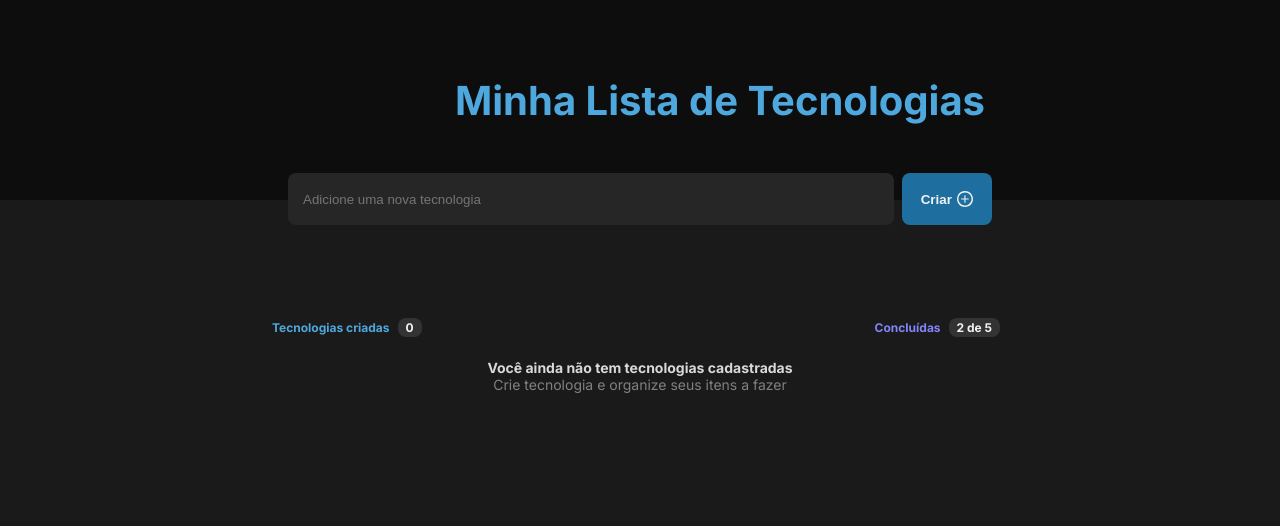
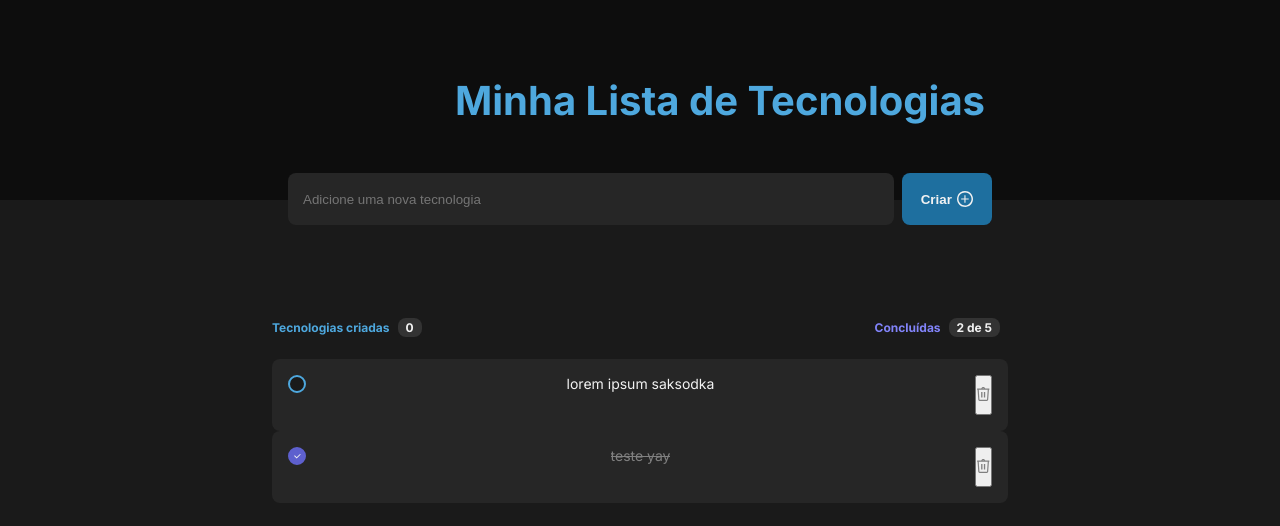
Before and after one commit to Robson-William/pw2-atividade-individual-02, a React (Vite) app: page / in a window 1280 px wide. Shown: the top 526 px of the page. Built offline with nearby package versions, Linux system fonts and the light colour scheme.

Commit message:
Terminando função de check

```diff
--- a/src/components/Tech.tsx
+++ b/src/components/Tech.tsx
@@ -2,17 +2,20 @@ import trashCan from "/trashCan.svg";
 import "./styles.css";
 
 type IProps = {
-    tech:string,
+    tech:mockList,
+    id: number,
+    onRemove:Function,
+    onDone:Function
 }
 
-export default function Tech({tech}:IProps){
+export default function Tech({tech, id, onRemove, onDone}:IProps){
     return (
         <div className="card">
-            <input type="checkbox"></input>
-            <p>
-                {tech}
+            <input type="checkbox" onClick={() => {onDone(id)}} defaultChecked={tech.done}></input>
+            <p className={tech.done ? "checked" : "without"}>
+                {tech.content}
             </p>
-            <a><img src={trashCan} alt="Trash can"></img></a>
+            <button onClick={() => onRemove(tech)}><img src={trashCan} alt="Trash can"></img></button>
         </div>
     )
 }
--- a/src/components/styles.css
+++ b/src/components/styles.css
@@ -17,7 +17,7 @@
     padding: 7px;
     border: 2px solid var(--blue);
     border-radius: 100%;
-    -webkit-appearance: none;
+    appearance: none;
 }
 
 .card input:checked {
@@ -35,3 +35,8 @@
     word-wrap: break-word;
     overflow-x:auto;
 }
+
+.checked {
+    text-decoration: line-through;
+    color: var(--gray-300)
+}
--- a/src/screens/TaskList.tsx
+++ b/src/screens/TaskList.tsx
@@ -3,9 +3,37 @@ import "./styles.css";
 import { useState } from "react";
 import Tech from "../components/Tech";
 
+const mockList = [
+    {content: "lorem ipsum saksodka", done: false, id: 0},
+    {content: "teste yay", done: true, id: 1}
+]
+
 export default function TaskList(){
-    const [techList, setTechList] = useState<string[]>([]);
+    const [techList, setTechList] = useState<Object[]>(mockList);
     const [tech, setTech] = useState("");
+
+    function handleRemove(techToDelete:string){
+        const newList = techList.filter((tech) => tech !== techToDelete);
+
+        setTechList(newList);
+    }
+
+    function handleDone(id:number){
+        const newList = techList.map((tech) => {
+            if(tech.id === id){
+                const techDone = {
+                    ...tech,
+                    done: !tech.done
+                }
+
+                return techDone;
+            }
+
+            return tech;
+        })
+
+        setTechList(newList);
+    }
 
     return (
         <>
@@ -45,8 +73,8 @@ export default function TaskList(){
                     </div>
                 )}
 
-                {techList.map((tech, key=0) => (
-                    <Tech tech={tech} key={key+1}/>
+                {techList.map((tech) => (
+                    <Tech tech={tech} key={tech.id} id={tech.id} onRemove={handleRemove} onDone={handleDone}/>
                 ))}
             </div>
         </>
```
Also changed, not shown: public/check-solid.svg (deleted).
